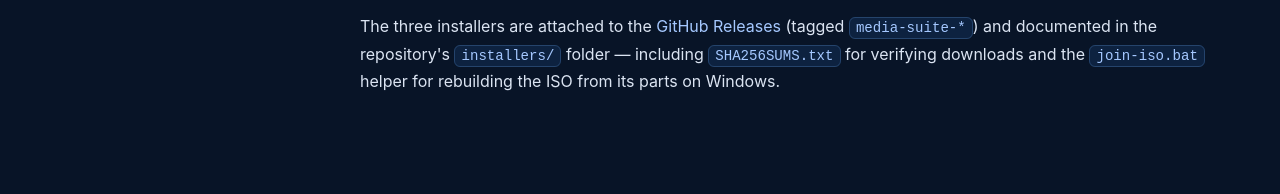
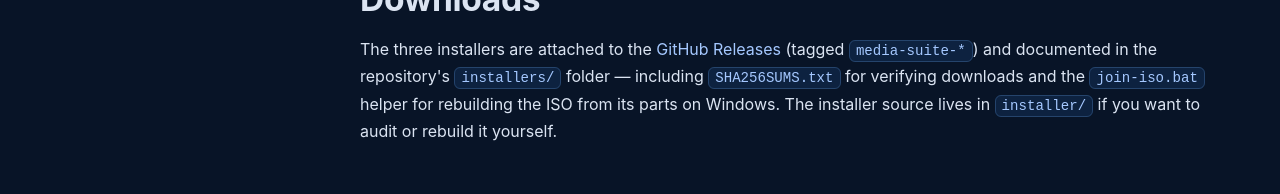
Before and after one commit to P-YoungWebServices/cobalt-wolf, a plain HTML site: page docs/wiki/media-suite.html in a window 1280 px wide. Shown: the part 3230-3424 px from the top of the page. Drawn offline with Linux system fonts and the light colour scheme.

Commit message:
Point media-suite wiki at the release tarballs and installer/ source
Generated with [Devin](https://devin.ai)

Co-Authored-By: Devin <158243242+devin-ai-integration[bot]@users.noreply.github.com>

```diff
--- a/docs/wiki/media-suite.html
+++ b/docs/wiki/media-suite.html
@@ -111,7 +111,8 @@
     </div>
 
     <h3 id="online">Online installer</h3>
-    <pre><code>cd OneClickMediaSuite
+    <pre><code>tar xzf oneclick-mediasuite-online.tar.gz
+cd OneClickMediaSuite
 ./install.sh          # choose "Download latest" at the images prompt</code></pre>
     <p>Answers a handful of questions up front (VPN provider + credentials, paths, timezone,
     Jellyfin/qBittorrent logins), then runs unattended: Docker → folders → compose →
@@ -150,7 +151,10 @@
     (tagged <code>media-suite-*</code>) and documented in the repository's
     <a href="https://github.com/P-YoungWebServices/cobalt-wolf/tree/main/installers"><code>installers/</code></a>
     folder — including <code>SHA256SUMS.txt</code> for verifying downloads and the
-    <code>join-iso.bat</code> helper for rebuilding the ISO from its parts on Windows.</p>
+    <code>join-iso.bat</code> helper for rebuilding the ISO from its parts on Windows.
+    The installer source lives in
+    <a href="https://github.com/P-YoungWebServices/cobalt-wolf/tree/main/installer"><code>installer/</code></a>
+    if you want to audit or rebuild it yourself.</p>
   </div>
 </div>
 
```
